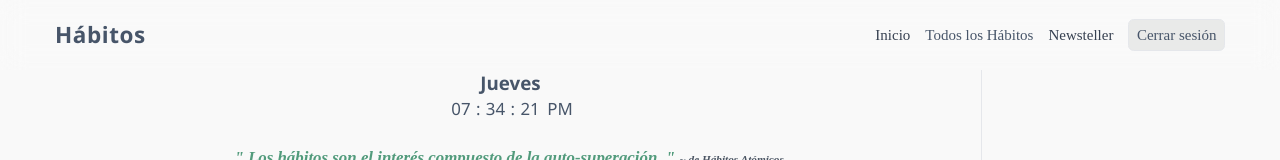
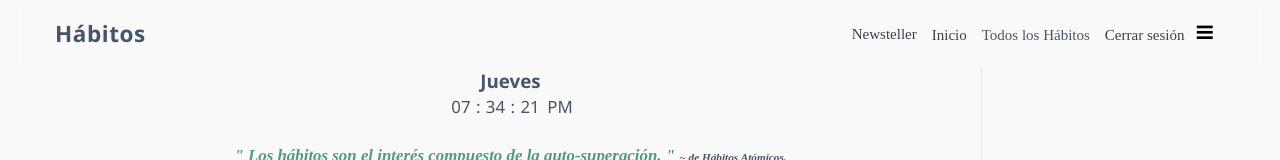
Before and after one commit to aleasdev/proyectoIntegracion, a React (Create React App) app in the folder frontend/: page / in a window 1280 px wide. Shown: the top 160 px of the page. Built offline with nearby package versions, Linux system fonts and the light colour scheme; no server answers; sample sign-in values are in the browser's storage.

Commit message:
añadir burguer al navbar

```diff
--- /dev/null
+++ b/frontend/src/components/layout/AnotherNavbar.js
@@ -0,0 +1,89 @@
+import { Fragment } from 'react'
+import { Menu, Transition } from '@headlessui/react'
+import { ChevronDownIcon } from '@heroicons/react/20/solid'
+
+function classNames(...classes) {
+  return classes.filter(Boolean).join(' ')
+}
+
+export default function Example() {
+  return (
+    <Menu as="div" className="relative inline-block text-left">
+      <div>
+        <Menu.Button className="inline-flex w-full justify-center gap-x-1.5 rounded-md bg-white px-3 py-2 text-sm font-semibold text-gray-900 shadow-sm ring-1 ring-inset ring-gray-300 hover:bg-gray-50">
+          Options
+          <ChevronDownIcon className="-mr-1 h-5 w-5 text-gray-400" aria-hidden="true" />
+        </Menu.Button>
+      </div>
+
+      <Transition
+        as={Fragment}
+        enter="transition ease-out duration-100"
+        enterFrom="transform opacity-0 scale-95"
+        enterTo="transform opacity-100 scale-100"
+        leave="transition ease-in duration-75"
+        leaveFrom="transform opacity-100 scale-100"
+        leaveTo="transform opacity-0 scale-95"
+      >
+        <Menu.Items className="absolute right-0 z-10 mt-2 w-56 origin-top-right rounded-md bg-white shadow-lg ring-1 ring-black ring-opacity-5 focus:outline-none">
+          <div className="py-1">
+            <Menu.Item>
+              {({ active }) => (
+                <a
+                  href="#"
+                  className={classNames(
+                    active ? 'bg-gray-100 text-gray-900' : 'text-gray-700',
+                    'block px-4 py-2 text-sm'
+                  )}
+                >
+                  Account settings
+                </a>
+              )}
+            </Menu.Item>
+            <Menu.Item>
+              {({ active }) => (
+                <a
+                  href="#"
+                  className={classNames(
+                    active ? 'bg-gray-100 text-gray-900' : 'text-gray-700',
+                    'block px-4 py-2 text-sm'
+                  )}
+                >
+                  Support
+                </a>
+              )}
+            </Menu.Item>
+            <Menu.Item>
+              {({ active }) => (
+                <a
+                  href="#"
+                  className={classNames(
+                    active ? 'bg-gray-100 text-gray-900' : 'text-gray-700',
+                    'block px-4 py-2 text-sm'
+                  )}
+                >
+                  License
+                </a>
+              )}
+            </Menu.Item>
+            <form method="POST" action="#">
+              <Menu.Item>
+                {({ active }) => (
+                  <button
+                    type="submit"
+                    className={classNames(
+                      active ? 'bg-gray-100 text-gray-900' : 'text-gray-700',
+                      'block w-full px-4 py-2 text-left text-sm'
+                    )}
+                  >
+                    Sign out
+                  </button>
+                )}
+              </Menu.Item>
+            </form>
+          </div>
+        </Menu.Items>
+      </Transition>
+    </Menu>
+  )
+}
--- a/frontend/src/components/layout/Navbar.js
+++ b/frontend/src/components/layout/Navbar.js
@@ -2,6 +2,8 @@ import { useEffect, useState } from "react";
 import { Link, useLocation } from "react-router-dom";
 import useUserContext from "../../hooks/useUserContext";
 import NavbarLink from "../NavbarLink";
+import React from "react";
+
 
 // Componente Navbar
 const Navbar = () => {
@@ -15,6 +17,7 @@ const Navbar = () => {
     console.log({ navbar: user });
 
     console.log({ location });
+
 
     // Maneja el evento de scroll
     function handleScroll() {
@@ -39,14 +42,10 @@ const Navbar = () => {
             handleScroll();
         };
     }, []);
-
+    const [navbarOpen, setNavbarOpen] = React.useState(true);
     // Renderiza la barra de navegación
     return (
-    <header
-      className={`sticky top-0 z-50 backdrop-blur-md ${
-        isScrolled ? "border-b shadow-sm bg-/70" : ""
-      }`}
-    >
+        <header className={`sticky top-0 z-50 backdrop-blur-md ${isScrolled ? "border-b shadow-sm bg-/70" : ""}`}>
             <div className="max-w-7xl px-4 py-5 mx-auto flex justify-between items-center ">
                 <div className="grow flex items-center ">
                     {/* Enlace al inicio */}
@@ -56,40 +55,67 @@ const Navbar = () => {
                         </h1>
                     </Link>
                 </div>
-        <div className="flex flex-col items-center sm:flex-row gap-4 ">
+
+
+                <div className={
+              "flex flex-col items-center sm:flex-row gap-4 " +
+              (navbarOpen ? " flex" : " hidden")
+            }>
                     <div className="flex gap-4 mt-[2px]">
                         {/* Enlaces de la barra de navegación */}
-            <NavbarLink to="/">Inicio</NavbarLink>
-            <NavbarLink to="/full-list">Todos los Hábitos</NavbarLink>
-            <a className=" hover:text-gray-700 cursor-pointer flex flex-col justify-center items-center  duration-500 after:opacity-0 hover:after:opacity-100  after:content-['']   after:h-[3px] after:bg-gray-700  after:transform after:duration-500 after:w-0 hover:after:w-full after:-mt-[2px] text-gray-700 " href="https://habitos-newsteller.netlify.app">Newsteller</a>
 
+                        <a
+                            className=" hover:text-gray-700 cursor-pointer flex flex-col justify-center items-center  duration-500 after:opacity-0 hover:after:opacity-100  after:content-['']   after:h-[3px] after:bg-gray-700  after:transform after:duration-500 after:w-0 hover:after:w-full after:-mt-[2px] text-gray-700 "
+                            href="https://habitos-newsteller.netlify.app"
+                        >
+                            Newsteller
+                        </a>
                     </div>
-          <div className="flex items-center divide-x divide-solid divide-gray-400/50 border rounded-md bg-[#e9eae9] ">
+
+                    <div className="flex gap-4 mt-[2px]">
                         {!user ? (
                             // Se muestra cuando el usuario no ha iniciado sesión
                             <>
                                 <div className="px-2 py-1 hover:bg-[#d7d9d8] duration-300 rounded-l-md">
-                  <NavbarLink to="/login" borderBottom={false}>
+                                    <NavbarLink to="/login" >
                                         Iniciar sesión
                                     </NavbarLink>
                                 </div>
                                 <div className="px-2 py-1 hover:bg-[#d7d9d8] duration-300 rounded-r-md">
-                  <NavbarLink to="/signup" borderBottom={false}>
+                                    <NavbarLink to="/signup">
                                         Registrarse
                                     </NavbarLink>
                                 </div>
                             </>
                         ) : (
                             // Se muestra cuando el usuario ha iniciado sesión
-              <button
-                className="px-2 py-1 hover:bg-[#d7d9d8] rounded-md duration-300 "
-                onClick={handleLogout}
-              >
+
+                            <div className="flex gap-4 mt-[2px]">
+                              <NavbarLink to="/">Inicio</NavbarLink>
+                              <NavbarLink to="/full-list">Todos los Hábitos</NavbarLink>
+
+
+                            <button className="hover:text-gray-700 cursor-pointer flex flex-col justify-center items-center  duration-500 after:opacity-0 hover:after:opacity-100  after:content-['']   after:h-[3px] after:bg-gray-700  after:transform after:duration-500 after:w-0 hover:after:w-full after:-mt-[2px] text-gray-700" onClick={handleLogout}>
                                 Cerrar sesión
                             </button>
+                            </div>
                         )}
                     </div>
+
+
+
                 </div>
+                <button
+                        className="text-black cursor-pointer text-xl leading-none px-3 py-1 border border-solid border-transparent rounded bg-transparent block lg:hidden outline-none focus:outline-none"
+                        type="button"
+                        onClick={() => setNavbarOpen(!navbarOpen)}
+                      >
+
+                        <i class="fa fa-bars" aria-hidden="true"></i>
+
+                    </button>
+
+
             </div>
         </header>
     );
```
Lines whose indentation alone changed are shown as unchanged.
